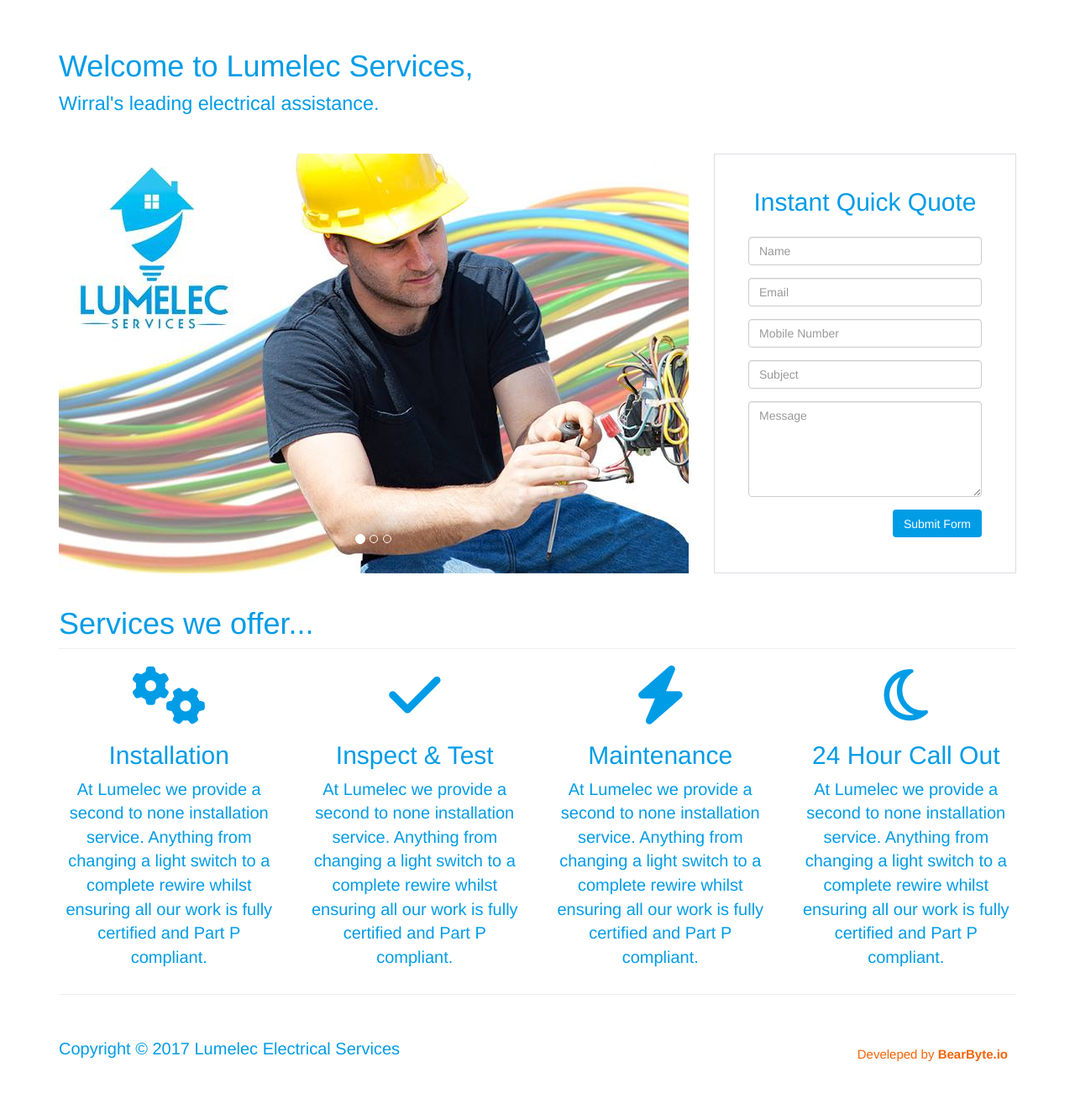
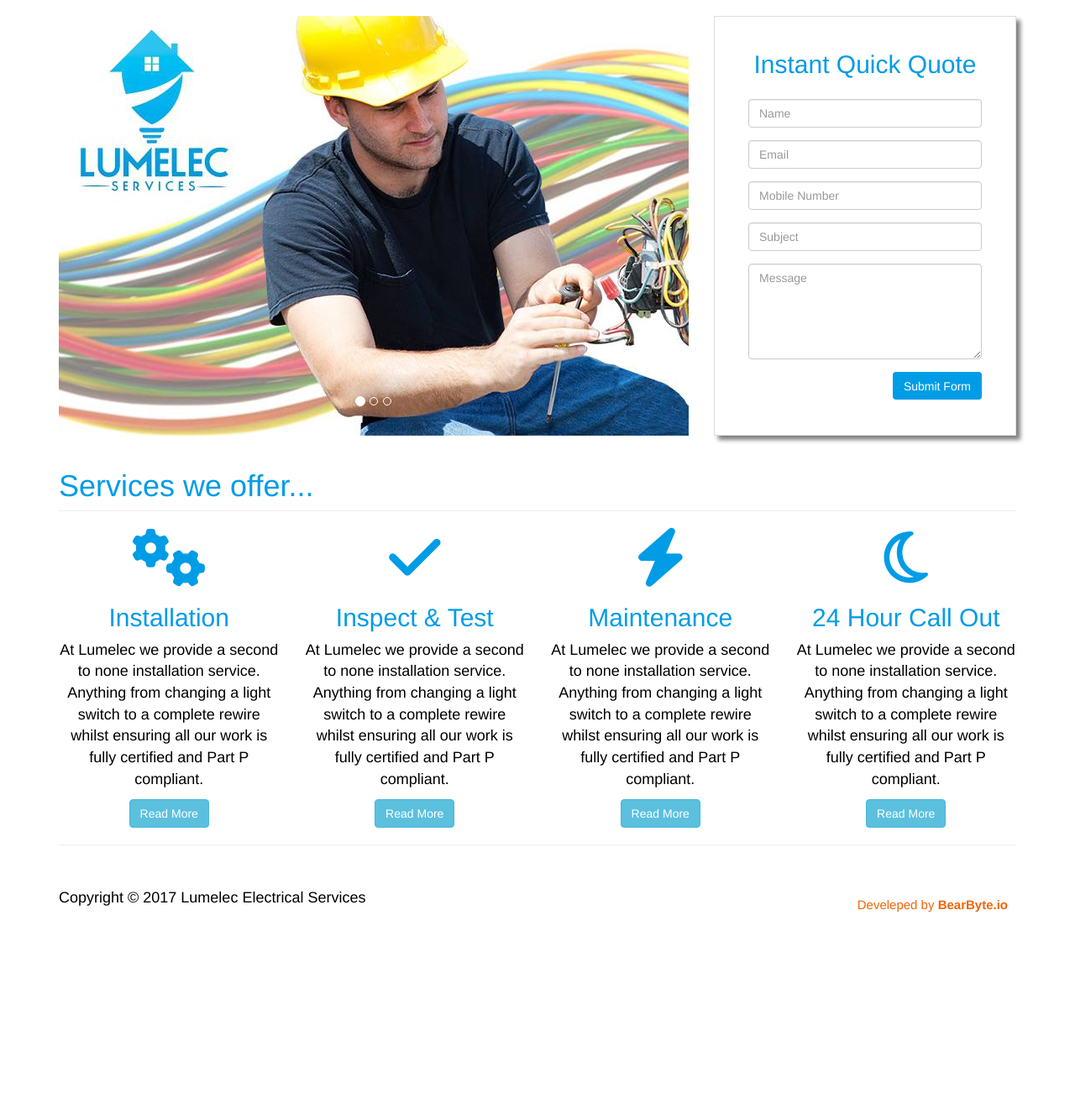
Before and after one commit to liamptk/lumelec-website, a PHP site: page / in a window 1280 px wide. Shown: the part 51-1378 px from the top of the page at 84% size. After the commit the page ends 1138 px from the top, so only its background shows below. Run offline with PHP 8.4, Linux system fonts and the light colour scheme; some libraries are stand-ins or nearby versions.

Commit message:
added php contact form

```diff
--- a/css/additional.css
+++ b/css/additional.css
@@ -54,14 +54,15 @@
 	padding: 0px 40px 75px;
 	margin: 0px 0px 0px;
 	border: 1px solid #DFDCE3;
+	box-shadow: 5px 5px 5px grey;
 	}
 
 
 /* Services */
 
 .services {
-	color: #009ce6;
-	font-size: 20px;
+	color: black;
+	font-size: 18px;
 }
 
 .services-icon {
--- a/index.html
+++ b/index.html
@@ -97,22 +97,6 @@
     <!-- Page Content -->
     <div class="container">
 
-        <!-- Portfolio Item Heading -->
-        <div class="row" style="border-bottom: 1px solid white; margin-bottom: 15px;">
-            <div class="col-lg-8">
-                <h1 class="page-header" style="border: none;">Welcome to Lumelec Services,</br>
-                    <small style="color:#009ce6">Wirral's leading electrical assistance.</small>
-                </h1>
-            </div>
-			<div class="col-lg-4">
-			    <h1 class="page-header" style="color:white; float:right; border:none;">
-					Call now:</br>
-					<i class="fa fa-mobile" aria-hidden="true"></i> 07894525798
-                </h1>
-			</div>
-        </div>
-        <!-- /.row -->
-
         <!-- Portfolio Item Row -->
         <div class="row">
 
@@ -170,7 +154,7 @@
 								<div class="form-group">
 								<textarea class="form-control" type="textarea" id="message" placeholder="Message" maxlength="140" rows="5"></textarea>
 								</div>
-					<button type="button" id="submit" name="submit" class="btn pull-right g-recaptcha" data-sitekey="6Lc3RSkUAAAAAEzwkQQK7riO5vMNy_AQJl4fw5lK" data-callback="YourOnSubmitFn" style="background-color: #009ce6; border=white; color: white; padding-bottom:5px;">Submit Form</button>
+					<button href="sent.php" type="button" id="submit" name="submit" class="btn pull-right g-recaptcha" data-sitekey="6Lc3RSkUAAAAAEzwkQQK7riO5vMNy_AQJl4fw5lK" data-callback="YourOnSubmitFn" style="background-color: #009ce6; border=white; color: white; padding-bottom:5px;">Submit Form</button>
 					</form>
 				</div>
             </div>
@@ -189,33 +173,37 @@
                 <a href="#">
                    <i class="fa fa-cogs fa-5x services-icon" aria-hidden="true"></i>
 				   <h2 class="services-icon"> Installation </h2>
+				   </a>
 				   <p class="services"> At Lumelec we provide a second to none installation service. Anything from changing a light switch to a complete rewire whilst ensuring all our work is fully certified and Part P compliant. </p>
-                </a>
+				   <a href="#" class="btn btn-info" role="button">Read More</a>
             </div>
 
             <div class="col-sm-3 col-xs-6 text-center">
                 <a href="#">
                    <i class="fa fa-check fa-5x services-icon" aria-hidden="true"></i>
 				   <h2 class="services-icon"> Inspect & Test</h2>
+				   </a>
 				   <p class="services"> At Lumelec we provide a second to none installation service. Anything from changing a light switch to a complete rewire whilst ensuring all our work is fully certified and Part P compliant. </p>
-                </a>
+					<a href="#" class="btn btn-info" role="button">Read More</a>
             </div>
 
             <div class="col-sm-3 col-xs-6 text-center">
                 <a href="#">
                    <i class="fa fa-flash fa-5x services-icon" aria-hidden="true"></i>
 				   <h2 class="services-icon"> Maintenance </h2>
+				   </a>
 				   <p class="services"> At Lumelec we provide a second to none installation service. Anything from changing a light switch to a complete rewire whilst ensuring all our work is fully certified and Part P compliant. </p>
-                </a>
+					<a href="#" class="btn btn-info" role="button">Read More</a>
             </div>
 
             <div class="col-sm-3 col-xs-6 text-center">
                 <a href="#">
                    <i class="fa fa-moon-o fa-5x services-icon" aria-hidden="true"></i>
 				   <h2 class="services-icon"> 24 Hour Call Out </h2>
+				   </a>
 				   <p class="services"> At Lumelec we provide a second to none installation service. Anything from changing a light switch to a complete rewire whilst ensuring all our work is fully certified and Part P compliant. </p>
-                </a>
-            </div>
+					<a href="#" class="btn btn-info" role="button">Read More</a>
+			</div>
 
         </div>
         <!-- /.row -->
```
Also changed, not shown: sent.php (added, +19 -0 lines).
